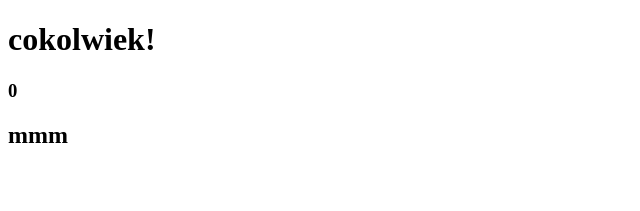
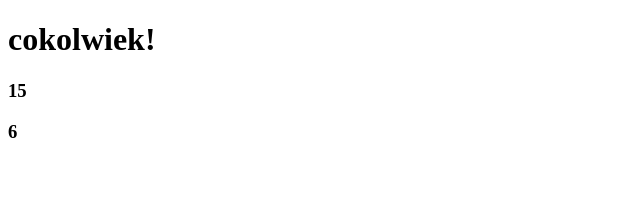
Before and after one commit to k1280/angular2-beginning, an Angular app: page / in a window 1280 px wide. Shown: the top 211 px of the page, without its empty margins (0-640 px from the left). Built offline with nearby package versions, Linux system fonts and the light colour scheme.

Commit message:
example of different counters, TODO: review zone.js

```diff
--- a/src/app/app.component.html
+++ b/src/app/app.component.html
@@ -2,4 +2,4 @@
   {{title}}
 </h1>
 <h3>{{counter}}</h3>
-<h2>mmm</h2>
+<h3>{{counter2}}</h3>
--- a/src/app/app.component.ts
+++ b/src/app/app.component.ts
@@ -8,4 +8,15 @@ import { Component } from '@angular/core';
 export class AppComponent {
   title = 'cokolwiek!';
   counter = 0;
+  counter2 = 0;
+
+  constructor(){
+    setInterval(() => {
+      this.counter++;
+    }, 500)
+
+    setInterval(() => {
+      this.counter2++;
+    }, 1200)
+  }
 }
```
